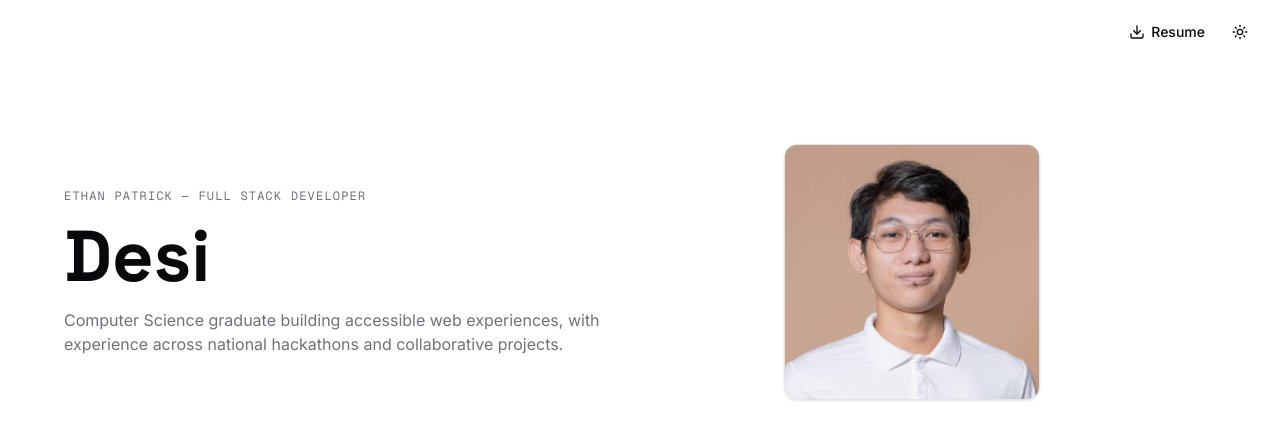
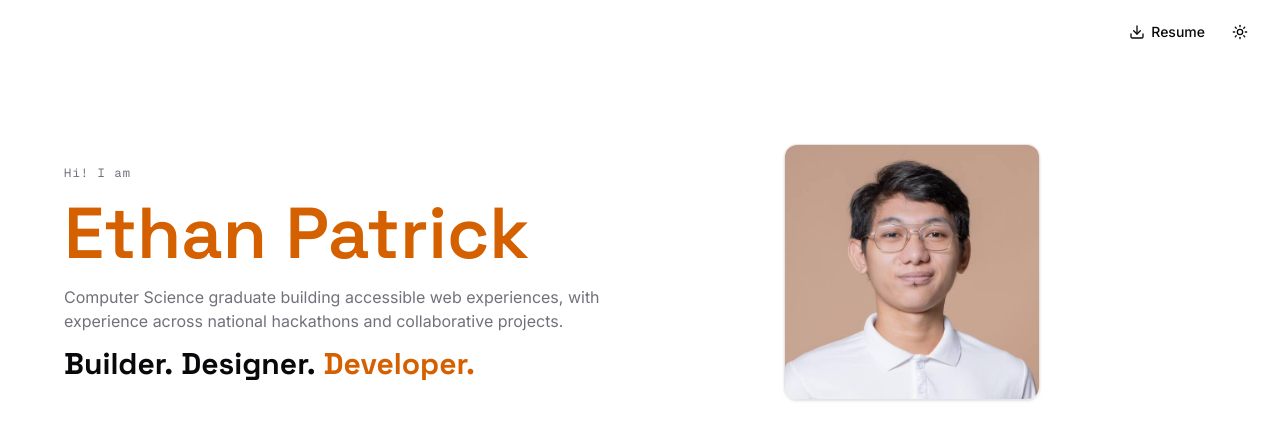
Before and after one commit to ayacoders/portfolio, a Next.js app: page / in a window 1280 px wide. Shown: the top 440 px of the page. Built offline with nearby package versions, Linux system fonts and the light colour scheme.

Commit message:
feat: redesigned hero and optimized animations

```diff
--- a/app/globals.css
+++ b/app/globals.css
@@ -37,6 +37,7 @@
   --color-popover: var(--popover);
   --color-card-foreground: var(--card-foreground);
   --color-card: var(--card);
+  --color-brand-accent: var(--brand-accent);
   --color-foreground: var(--foreground);
   --color-background: var(--background);
   --radius-sm: calc(var(--radius) * 0.6);
@@ -53,6 +54,7 @@
   --foreground: oklch(0.141 0.005 285.823);
   --card: oklch(1 0 0);
   --card-foreground: oklch(0.141 0.005 285.823);
+  --brand-accent: oklch(0.62 0.18 55);
   --popover: oklch(1 0 0);
   --popover-foreground: oklch(0.141 0.005 285.823);
   --primary: oklch(0.21 0.006 285.885);
@@ -88,6 +90,7 @@
   --foreground: oklch(0.985 0 0);
   --card: oklch(0.21 0.006 285.885);
   --card-foreground: oklch(0.985 0 0);
+  --brand-accent: oklch(0.76 0.16 55);
   --popover: oklch(0.21 0.006 285.885);
   --popover-foreground: oklch(0.985 0 0);
   --primary: oklch(0.92 0.004 286.32);
--- a/components/animated/fade-in.tsx
+++ b/components/animated/fade-in.tsx
@@ -1,18 +1,15 @@
 "use client"
 
 import { useRef, type ReactNode } from "react"
-import gsap from "gsap"
-import { useGSAP } from "@gsap/react"
 
 import {
   animationDurations,
   animationEases,
   animationStaggers,
 } from "@/lib/animations/constants"
+import { gsap, useGSAP } from "@/lib/animations/gsap"
 import { prefersReducedMotion } from "@/lib/animations/reduced-motion"
 import { cn } from "@/lib/utils"
-
-gsap.registerPlugin(useGSAP)
 
 type FadeInProps = {
   children: ReactNode
--- a/components/animated/typewriter-text.tsx
+++ /dev/null
@@ -1,138 +0,0 @@
-"use client"
-
-import { useEffect, useMemo, useState } from "react"
-
-import { prefersReducedMotion } from "@/lib/animations/reduced-motion"
-import { cn } from "@/lib/utils"
-
-type TypewriterTextProps = {
-  className?: string
-  delay?: number
-  deleteDuration?: number
-  pauseDuration?: number
-  typeDuration?: number
-  words: string[]
-}
-
-type TypewriterPhase = "delay" | "type" | "pause" | "delete"
-
-export function TypewriterText({
-  className,
-  delay = 0.2,
-  deleteDuration = 0.45,
-  pauseDuration = 1.4,
-  typeDuration = 0.75,
-  words,
-}: TypewriterTextProps) {
-  const reduceMotion = typeof window !== "undefined" && prefersReducedMotion()
-  const [phase, setPhase] = useState<TypewriterPhase>("delay")
-  const [visibleLength, setVisibleLength] = useState(() =>
-    reduceMotion ? (words[0]?.length ?? 0) : 0
-  )
-  const [wordIndex, setWordIndex] = useState(0)
-
-  const currentWord = words[wordIndex % words.length] ?? ""
-  const fallbackText = words.join(", ")
-  const longestWord = useMemo(
-    () =>
-      words.reduce(
-        (longest, word) => (word.length > longest.length ? word : longest),
-        ""
-      ),
-    [words]
-  )
-
-  useEffect(() => {
-    if (words.length === 0) {
-      return
-    }
-
-    if (reduceMotion) {
-      return
-    }
-
-    const wordLength = Math.max(1, currentWord.length)
-    const typeDelay = Math.max(40, (typeDuration * 1000) / wordLength)
-    const deleteDelay = Math.max(30, (deleteDuration * 1000) / wordLength)
-
-    const timeout = window.setTimeout(() => {
-      if (phase === "delay") {
-        setPhase("type")
-        return
-      }
-
-      if (phase === "type") {
-        if (visibleLength < currentWord.length) {
-          setVisibleLength((length) => length + 1)
-          return
-        }
-
-        setPhase("pause")
-        return
-      }
-
-      if (phase === "pause") {
-        setPhase("delete")
-        return
-      }
-
-      if (visibleLength > 0) {
-        setVisibleLength((length) => length - 1)
-        return
-      }
-
-      setWordIndex((index) => (index + 1) % words.length)
-      setPhase("type")
-    }, getPhaseDelay())
-
-    return () => {
-      window.clearTimeout(timeout)
-    }
-
-    function getPhaseDelay() {
-      if (phase === "delay") {
-        return delay * 1000
-      }
-
-      if (phase === "type") {
-        return typeDelay
-      }
-
-      if (phase === "pause") {
-        return pauseDuration * 1000
-      }
-
-      return deleteDelay
-    }
-  }, [
-    currentWord,
-    delay,
-    deleteDuration,
-    pauseDuration,
-    phase,
-    reduceMotion,
-    typeDuration,
-    visibleLength,
-    words,
-  ])
-
-  const visibleText = reduceMotion
-    ? (words[0] ?? "")
-    : currentWord.slice(0, visibleLength)
-
-  return (
-    <span className={cn("relative inline-block", className)}>
-      <span aria-hidden="true">
-        {visibleText.split("").map((letter, index) => (
-          <span key={`${letter}-${index}`} className="animate-in fade-in">
-            {letter}
-          </span>
-        ))}
-      </span>
-      <span className="invisible absolute inset-0" aria-hidden="true">
-        {longestWord}
-      </span>
-      <span className="sr-only">{fallbackText}</span>
-    </span>
-  )
-}
--- /dev/null
+++ b/components/animated/word-sequence-text.tsx
@@ -0,0 +1,83 @@
+"use client"
+
+import { useRef } from "react"
+
+import { animationDurations, animationEases } from "@/lib/animations/constants"
+import { gsap, useGSAP } from "@/lib/animations/gsap"
+import { prefersReducedMotion } from "@/lib/animations/reduced-motion"
+import { cn } from "@/lib/utils"
+
+type WordSequenceTextProps = {
+  className?: string
+  delay?: number
+  pauseDuration?: number
+  revealDuration?: number
+  words: string[]
+}
+
+export function WordSequenceText({
+  className,
+  delay = 0.2,
+  pauseDuration = 0.65,
+  revealDuration = animationDurations.normal,
+  words,
+}: WordSequenceTextProps) {
+  const scope = useRef<HTMLSpanElement>(null)
+
+  useGSAP(
+    () => {
+      const items = scope.current
+        ? Array.from(scope.current.querySelectorAll("[data-word]")).filter(
+            (item): item is HTMLElement => item instanceof HTMLElement
+          )
+        : []
+
+      if (items.length === 0) {
+        return
+      }
+
+      if (prefersReducedMotion()) {
+        gsap.set(items, { autoAlpha: 1, clearProps: "transform" })
+        return
+      }
+
+      gsap.set(items, { autoAlpha: 0, y: 10 })
+
+      const interval = revealDuration + pauseDuration
+      const timeline = gsap.timeline({ delay })
+
+      items.forEach((item, index) => {
+        timeline.to(
+          item,
+          {
+            autoAlpha: 1,
+            duration: revealDuration,
+            ease: animationEases.out,
+            y: 0,
+          },
+          index * interval
+        )
+      })
+    },
+    { dependencies: [delay, pauseDuration, revealDuration, words], scope }
+  )
+
+  return (
+    <span
+      ref={scope}
+      className={cn("inline-flex flex-wrap gap-x-2 gap-y-1", className)}
+    >
+      <span className="sr-only">{words.join(" ")}</span>
+      {words.map((word, index) => (
+        <span
+          key={word}
+          aria-hidden="true"
+          className={cn(index === words.length - 1 && "text-brand-accent")}
+          data-word
+        >
+          {word}
+        </span>
+      ))}
+    </span>
+  )
+}
--- a/components/portfolio/hero-section.tsx
+++ b/components/portfolio/hero-section.tsx
@@ -1,7 +1,7 @@
 import Image from "next/image"
 
 import { FadeIn } from "@/components/animated/fade-in"
-import { TypewriterText } from "@/components/animated/typewriter-text"
+import { WordSequenceText } from "@/components/animated/word-sequence-text"
 
 const heroRoles = ["Builder.", "Designer.", "Developer."]
 
@@ -10,16 +10,22 @@ export default function HeroSection() {
     <section className="flex w-full flex-1 items-start py-12 md:py-20">
       <FadeIn className="flex w-full flex-col items-center gap-10 md:flex-row md:justify-start md:gap-12">
         <div className="w-full max-w-2xl min-w-0 space-y-4 md:flex-1">
-          <h3 className="font-mono text-xs tracking-widest text-muted-foreground uppercase">
-            Ethan Patrick &mdash; Full Stack Developer
+          <h3 className="font-mono text-xs tracking-widest text-muted-foreground">
+            Hi! I am
           </h3>
-          <h1 className="font-space-grotesk text-5xl leading-none font-bold text-balance md:text-7xl">
-            <TypewriterText words={heroRoles} />
+
+          <h1 className="font-space-grotesk text-5xl leading-none font-semibold text-balance text-brand-accent md:text-6xl lg:text-7xl">
+            Ethan Patrick
           </h1>
+
           <p className="max-w-xl text-muted-foreground">
             Computer Science graduate building accessible web experiences, with
             experience across national hackathons and collaborative projects.
           </p>
+
+          <h4 className="font-space-grotesk text-xl leading-none font-bold text-balance md:text-3xl">
+            <WordSequenceText words={heroRoles} />
+          </h4>
         </div>
 
         <div className="flex w-full justify-center md:shrink-0 md:basis-64">
--- /dev/null
+++ b/lib/animations/gsap.ts
@@ -0,0 +1,8 @@
+"use client"
+
+import gsap from "gsap"
+import { useGSAP } from "@gsap/react"
+
+gsap.registerPlugin(useGSAP)
+
+export { gsap, useGSAP }
--- a/lib/animations/reduced-motion.ts
+++ b/lib/animations/reduced-motion.ts
@@ -1,3 +1,7 @@
 export function prefersReducedMotion() {
+  if (typeof window === "undefined") {
+    return false
+  }
+
   return window.matchMedia("(prefers-reduced-motion: reduce)").matches
 }
```
